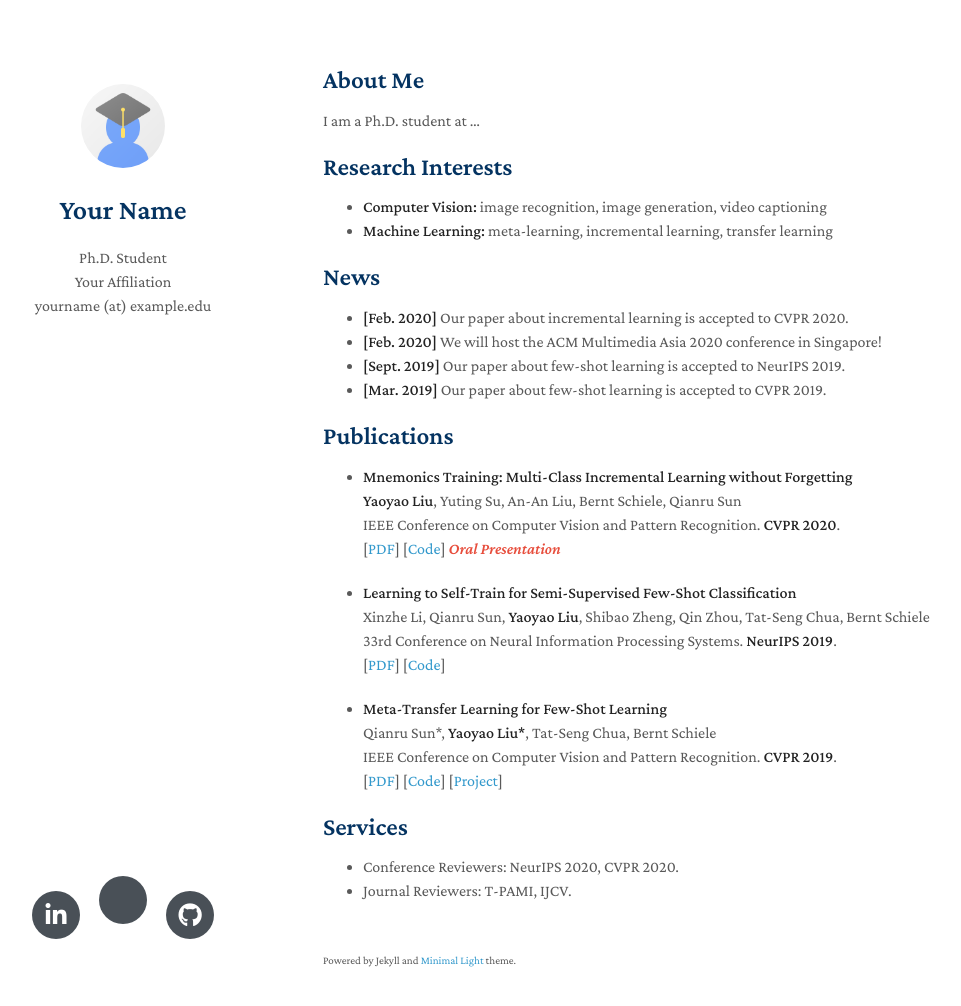
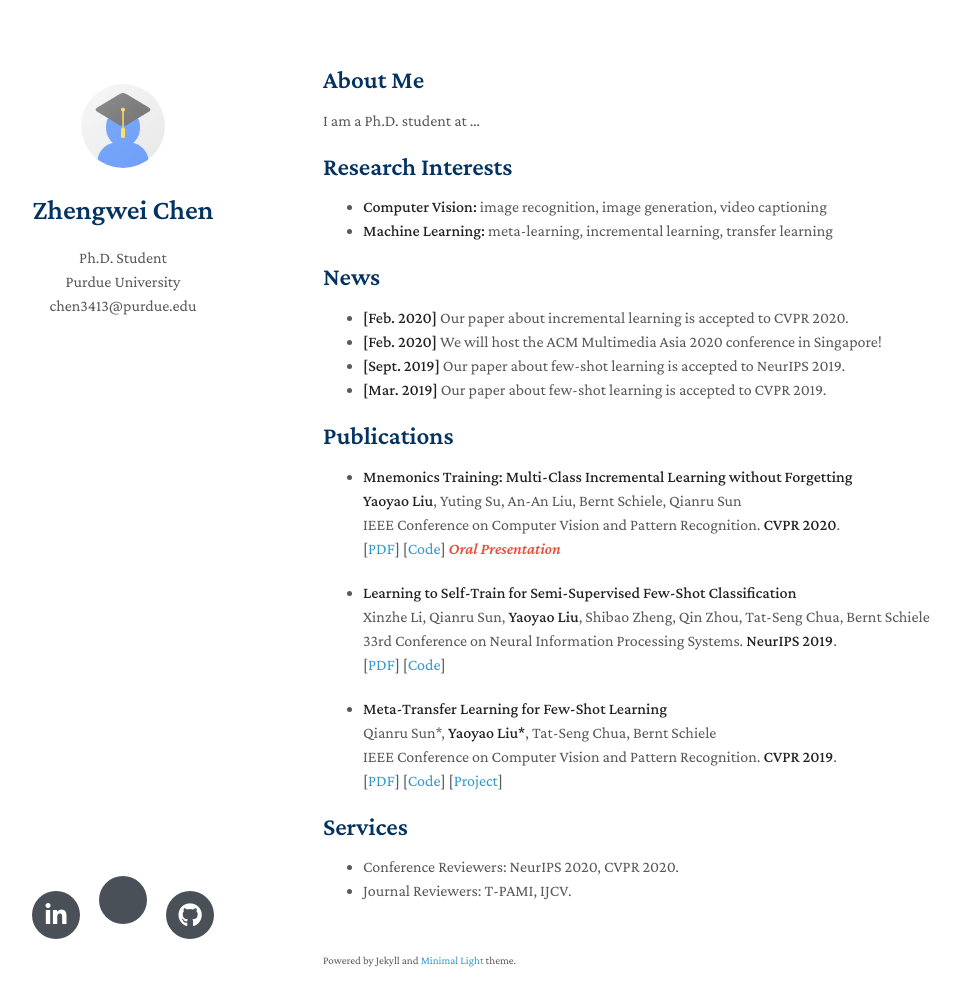
Before and after one commit to zhengweichen1998/zhengweichen, a Jekyll site: the page built from index.md, in a window 1280 px wide and 1041 px high. Shown: the top 1006 px of the window, without its empty margins (147-1108 px from the left). Built offline with Jekyll 4.4.1, drawn with Linux system fonts in a browser that asks for light colours; nearby versions of some CDN libraries; a style sheet for code colours, icons or effects is not loaded; our own code applies the rules of GitHub Pages for plain Markdown files.

Commit message:
Update _config.yml

```diff
--- a/_config.yml
+++ b/_config.yml
@@ -1,7 +1,7 @@
-title: Your Name
+title: Zhengwei Chen
 position: Ph.D. Student
-affiliation: Your Affiliation
-email: yourname (at) example.edu
+affiliation: Purdue University
+email: chen3413@purdue.edu
 keywords: minimal academic
 google_scholar: https://scholar.google.com/
 github_link: https://github.com/yaoyao-liu/minimal-light
```
